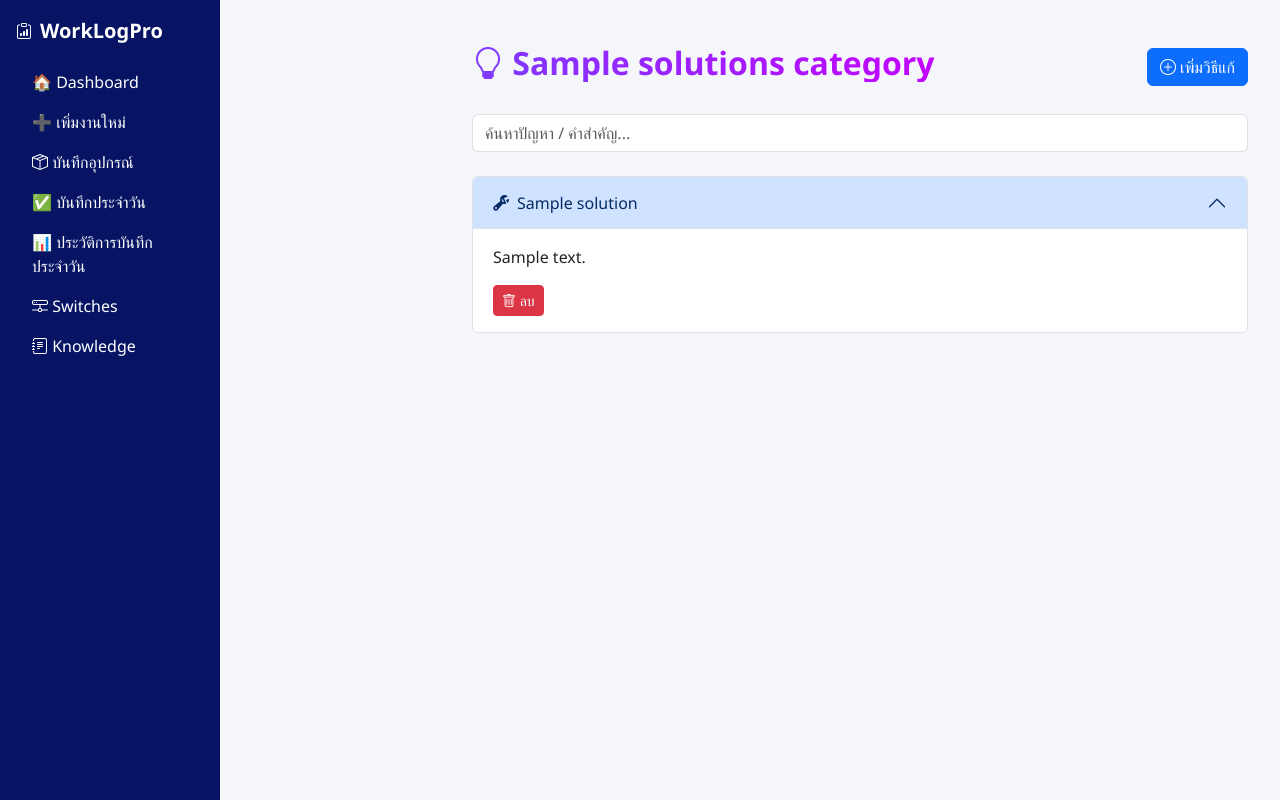
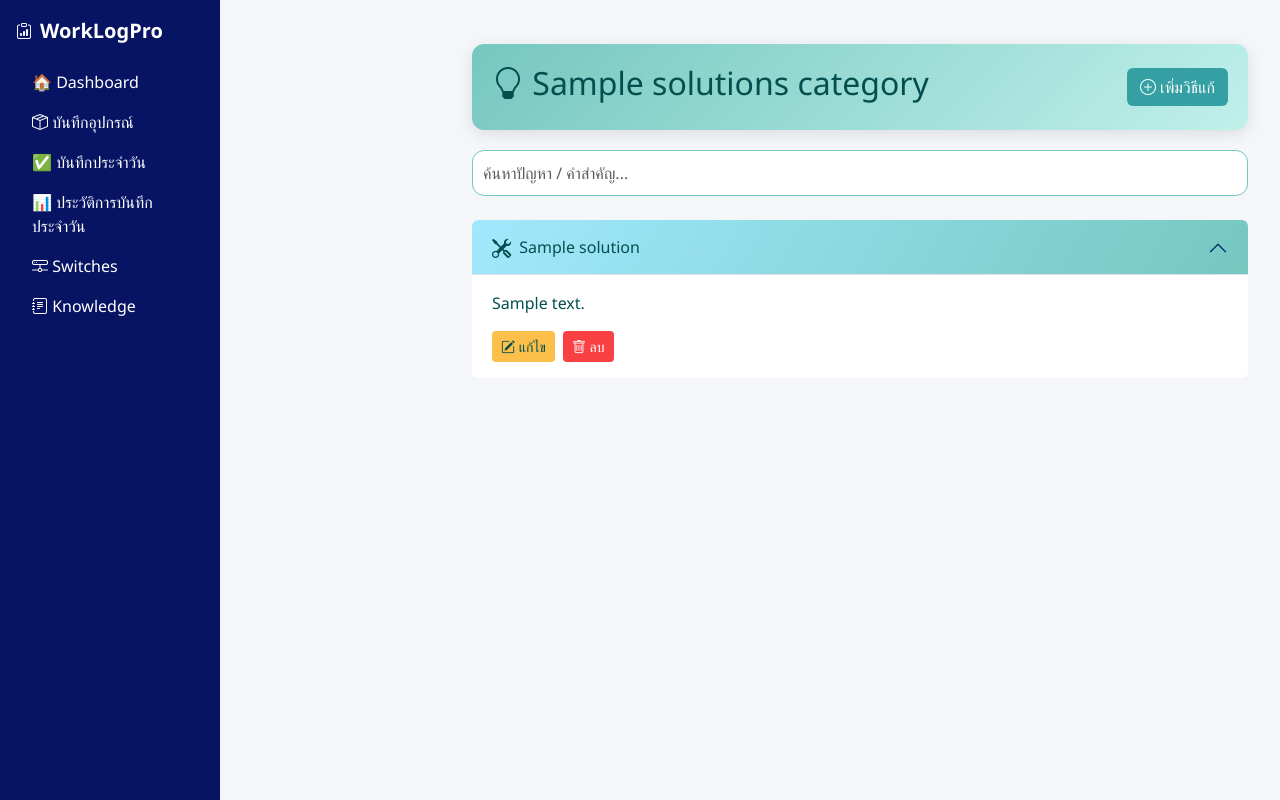
Before and after one commit to Pugso9999/work_app, a Flask app: page /solutions/1 in a window 1280 px wide, after a click that opens the changed part. Run offline with Flask 3, Linux system fonts and the light colour scheme; tables that the repository leaves empty hold one stand-in row (values such as "Sample post"); a database or web service that is not in the repository returns one stand-in record (values such as "Sample title"); some libraries are stand-ins or nearby versions.

Commit message:
เพิ่มcategories,solution

```diff
--- a/app.py
+++ b/app.py
@@ -659,6 +659,53 @@ def add_solutions(category_id):
 
     return render_template("add_solutions.html", category=category)
 
+# แก้ไข Solution
+@app.route("/solutions/edit/<int:id>", methods=["GET", "POST"])
+def edit_solutions(id):
+    conn = get_db_connection()
+    cur = conn.cursor()
+
+    cur.execute("SELECT id, category_id, title, detail FROM solutions WHERE id=%s", (id,))
+    solution = cur.fetchone()
+
+    if not solution:
+        flash("ไม่พบวิธีแก้ปัญหานี้", "danger")
+        return redirect(url_for("solutions", category_id=0))  # หรือ redirect หน้า categories
+
+    if request.method == "POST":
+        title = request.form["title"]
+        detail = request.form["detail"]
+
+        cur.execute("UPDATE solutions SET title=%s, detail=%s WHERE id=%s",
+                    (title, detail, id))
+        conn.commit()
+        conn.close()
+        flash("แก้ไขเรียบร้อยแล้ว", "success")
+        return redirect(url_for("solutions", category_id=solution['category_id']))
+
+    conn.close()
+    return render_template("edit_solution.html", solution=solution)
+
+
+# ลบ Solution
+@app.route("/solutions/delete/<int:id>", methods=["POST"])
+def delete_solutions(id):
+    conn = get_db_connection()
+    cur = conn.cursor()
+
+    cur.execute("SELECT category_id FROM solutions WHERE id=%s", (id,))
+    solution = cur.fetchone()
+
+    if solution:
+        category_id = solution['category_id']
+        cur.execute("DELETE FROM solutions WHERE id=%s", (id,))
+        conn.commit()
+
+    conn.close()
+    flash("ลบวิธีแก้ปัญหาสำเร็จ", "success")
+    return redirect(url_for("solutions", category_id=category_id))
+
+
 @app.route("/solutions/<int:category_id>")
 def solutions(category_id):
     conn = get_db_connection()
--- a/templates/base.html
+++ b/templates/base.html
@@ -48,9 +48,6 @@
           </a>
         </li>
         <li>
-          <a href="{{ url_for('add') }}" class="nav-link {% if request.endpoint=='add' %}active{% endif %}">
-            ➕ เพิ่มงานใหม่
-          </a>
         </li>
         <li>
           <a href="{{ url_for('inventory') }}" class="nav-link {% if request.endpoint=='inventory' %}active{% endif %}">
--- a/templates/solutions.html
+++ b/templates/solutions.html
@@ -2,47 +2,115 @@
 {% block content %}
 
 <style>
-    .kb-title {
-        background: linear-gradient(45deg, #7b3cff, #c700ff);
-        -webkit-background-clip: text;
-        color: transparent;
-        font-weight: bold;
+/* Header Gradient */
+.kb-header {
+    background: linear-gradient(135deg, #76c7c0, #c0f0ea);
+    color: #034f4f;
+    padding: 20px;
+    border-radius: 12px;
+    margin-bottom: 20px;
+    box-shadow: 0 4px 15px rgba(0,0,0,0.1);
 }
+
+/* Search Box */
+#searchBox {
+    padding: 10px;
+    border-radius: 12px;
+    border: 1px solid #76c7c0;
+    margin-bottom: 20px;
+}
+
+/* Card Gradient */
+.solution-card {
+    border-radius: 12px;
+    margin-bottom: 15px;
+    overflow: hidden;
+    border: none;
+    color: #034f4f;
+    transition: transform 0.3s, box-shadow 0.3s;
+}
+
+/* Gradient background for each card */
+.solution-card:nth-child(odd) .accordion-button {
+    background: linear-gradient(120deg, #a0e9fd, #76c7c0);
+    color: #034f4f;
+}
+.solution-card:nth-child(even) .accordion-button {
+    background: linear-gradient(120deg, #b8f2e6, #34a0a4);
+    color: #034f4f;
+}
+
+.solution-card:hover {
+    transform: translateY(-4px);
+    box-shadow: 0 8px 20px rgba(0,0,0,0.15);
+}
+
+/* Buttons */
+.btn-add {
+    background-color: #34a0a4;
+    color: white;
+}
+.btn-add:hover { opacity: 0.9; }
+
+.btn-edit {
+    background-color: #fcbf49;
+    color: #034f4f;
+}
+.btn-edit:hover { opacity: 0.9; }
+
+.btn-delete {
+    background-color: #f94144;
+    color: white;
+}
+.btn-delete:hover { opacity: 0.9; }
+
 </style>
 
 <div class="container mt-4">
 
-    <div class="d-flex justify-content-between align-items-center">
-        <h2 class="kb-title"><i class="bi bi-lightbulb"></i> {{ category.name }}</h2>
-
-        <a href="{{ url_for('add_solutions', category_id=category.id) }}" class="btn btn-primary">
+    <!-- Header + Add Button -->
+    <div class="kb-header d-flex justify-content-between align-items-center">
+        <h2><i class="bi bi-lightbulb"></i> {{ category.name }}</h2>
+        <a href="{{ url_for('add_solutions', category_id=category.id) }}" class="btn btn-add">
             <i class="bi bi-plus-circle"></i> เพิ่มวิธีแก้
         </a>
     </div>
 
-    <input type="text" class="form-control mt-4" id="searchBox" placeholder="ค้นหาปัญหา / คำสำคัญ...">
+    <!-- Search -->
+    <input type="text" id="searchBox" placeholder="ค้นหาปัญหา / คำสำคัญ..." class="form-control">
 
+    <!-- Accordion Solutions -->
     <div class="accordion mt-4" id="solutionsAccordion">
 
         {% for s in solutions %}
-        <div class="accordion-item solution-item">
+        <div class="solution-card accordion-item solution-item">
             <h2 class="accordion-header" id="heading{{ s.id }}">
                 <button class="accordion-button collapsed" type="button" data-bs-toggle="collapse"
                         data-bs-target="#collapse{{ s.id }}">
-                    <i class="bi bi-wrench-adjustable me-2"></i> {{ s.title }}
+                    <!-- Icon สร้างความโดดเด่น -->
+                    <i class="bi bi-tools me-2" style="font-size:1.2rem;"></i> {{ s.title }}
                 </button>
             </h2>
 
             <div id="collapse{{ s.id }}" class="accordion-collapse collapse">
                 <div class="accordion-body">
+
                     <p>{{ s.detail }}</p>
 
+                    <div class="d-flex mt-2">
+                        <a href="{{ url_for('edit_solutions', id=s.id) }}" class="btn btn-sm btn-edit me-2">
+                            <i class="bi bi-pencil-square"></i> แก้ไข
+                        </a>
+
                         <form method="POST" action="{{ url_for('delete_solutions', id=s.id) }}"
+                              style="display:inline;"
                               onsubmit="return confirm('ต้องการลบข้อมูลนี้หรือไม่?');">
-                        <button class="btn btn-sm btn-danger">
+                            <button class="btn btn-sm btn-delete">
                                 <i class="bi bi-trash"></i> ลบ
                             </button>
                         </form>
+                    </div>
+
                 </div>
             </div>
         </div>
@@ -51,14 +119,15 @@
         {% if solutions|length == 0 %}
         <p class="text-center text-muted mt-4">ยังไม่มีข้อมูลในหมวดนี้</p>
         {% endif %}
+
     </div>
 </div>
 
 <script>
-document.getElementById("searchBox").addEventListener("keyup", function () {
+// Live search filter
+document.getElementById("searchBox").addEventListener("keyup", function() {
     let keyword = this.value.toLowerCase();
-
-    document.querySelectorAll(".solutions-item").forEach(item => {
+    document.querySelectorAll(".solution-item").forEach(item => {
         item.style.display = item.innerText.toLowerCase().includes(keyword) ? "" : "none";
     });
 });
```
Also changed, not shown: templates/edit_solution.html (added, +34 -0 lines). Lines whose indentation alone changed are shown as unchanged.
